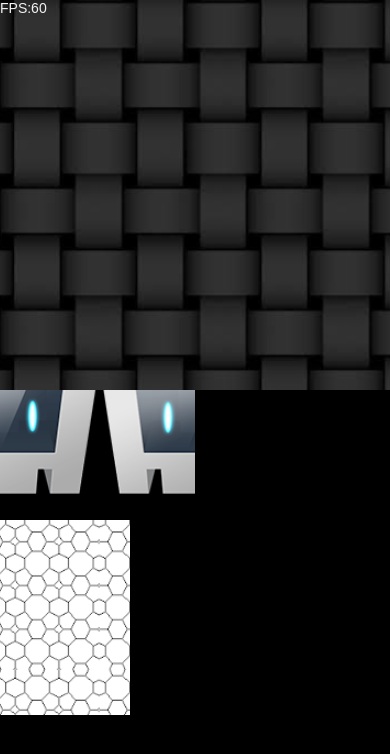
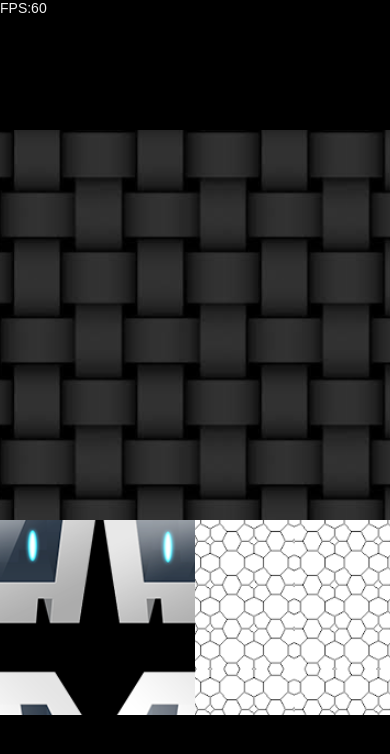
Before and after one commit to ivobos/ivobos-cordova-pixijs, a website: page www/index.html in a window 390 px wide. Drawn offline with Linux system fonts and the light colour scheme; some packages are replaced by stand-ins of ours.

Commit message:
Implement panel packer that packs 3 panels properly into a clover pattern.

```diff
--- a/tests/panelpacker/index.html
+++ b/tests/panelpacker/index.html
@@ -10,7 +10,7 @@
   <div id="qunit"></div>
   <div id="qunit-fixture"></div>
   <script src="../qunit/qunit-1.21.0.js"></script>
-  <script src="../../www/js/panelpacker/panelPacker.js"></script>
+  <script src="../../www/js/panelpacker/panelPacker2.js"></script>
   <script src="tests.js"></script>
 </body>
 </html>
--- a/www/index.html
+++ b/www/index.html
@@ -37,8 +37,7 @@
     </head>
     <body>
         <script type="text/javascript" src="js/pixi.js-3.0.9/pixi.min.js"></script>
-        <script type="text/javascript" src="js/kittykatattack/scaleToWindow.js"></script>
-        <script type="text/javascript" src="js/panelpacker/panelPacker.js"></script>
+        <script type="text/javascript" src="js/panelpacker/panelPacker2.js"></script>
         <script type="text/javascript" src="cordova.js"></script>
         <script type="text/javascript" src="js/main.js"></script>
     </body>
--- a/www/js/main.js
+++ b/www/js/main.js
@@ -38,12 +38,18 @@ var ivobos_20160125_fullwindow_main = (function() {
 
     function resizeSprites() {
         // arrange sprites on screen
-        var packResult = ivobos_panelPacker.pack(renderer.width, renderer.height, tileSprites)
+        var container = { x: 0, y: 0, w: renderer.width, h: renderer.height};
+        var layout = [
+            { w: 4, h: 4 },
+            { w: 2, h: 2 },
+            { w: 2, h: 2 }
+        ];
+        var packResult = ivobos_panelPacker2.pack(container, layout);
         for (var n = 0; n < tileSprites.length; n++) {
-            tileSprites[n].sprite.width = packResult.blocks[n].w;
-            tileSprites[n].sprite.height = packResult.blocks[n].h;
-            tileSprites[n].sprite.x = packResult.blocks[n].x;
-            tileSprites[n].sprite.y = packResult.blocks[n].y;
+            tileSprites[n].sprite.width = packResult[n].w;
+            tileSprites[n].sprite.height = packResult[n].h;
+            tileSprites[n].sprite.x = packResult[n].x;
+            tileSprites[n].sprite.y = packResult[n].y;
         }
     }
 
--- a/www/js/panelpacker/panelPacker.js
+++ b/www/js/panelpacker/panelPacker.js
@@ -1,18 +1,45 @@
+// this is broken, don't use!!
+
 var ivobos_panelPacker = (function() {
     var panelPacker = {};
 
     panelPacker.pack = function(display_w, display_h, blocks) {
+        console.log("panelPacker.pack("+display_w+","+display_h+",[");
+        for (var n = 0; n < blocks.length; n++) {
+            console.log(" { w : " + blocks[n].w + ", h : " + blocks[n].h + "},");
+        }
+        console.log("])");
+   //     console.log("panelPacker.pack("); //+display_w+","+display_h+","+blocks+")");
         var display_whratio = display_w / display_h;
+
         var result = this.packToRatio(display_whratio, blocks);
+        return result;
         // scale up to screen dimentions
         var scaleUp = Math.min(display_w / result.w, display_h / result.h)
         result.w *= scaleUp;
         result.h *= scaleUp;
-        for (n = 0; n < result.blocks.length; n++) {
+        for (var n = 0; n < result.blocks.length; n++) {
             result.blocks[n].x *= scaleUp;
             result.blocks[n].y *= scaleUp;
             result.blocks[n].w *= scaleUp;
             result.blocks[n].h *= scaleUp;
+        }
+        return result;
+    }
+
+    // given a container and a block
+    // return the block expanded in the container
+    panelPacker.expandToFit = function(container, block) {
+        var result = {};
+        var block_whratio = block.w / block.h;
+        if (container.w / block_whratio > container.h) {
+            // expand to maximum height
+            result.w = container.h * block_whratio;
+            result.h = container.h;
+        } else {
+            // expand to maximum width
+            result.w = container.w;
+            result.h = container.w / block_whratio;
         }
         return result;
     }
@@ -48,7 +75,7 @@ var ivobos_panelPacker = (function() {
         for (n = 0; n < blocks.length; n++) {
             block = blocks[n];
             if (node = this.findNode(root, block.w, block.h)) {
-                this.splitNode(node, block.w, block.h);
+                this.splitNode(node, block.w, block.h, false);
                 result.blocks[n] = {
                     x: node.x,
                     y: node.y,
@@ -73,10 +100,27 @@ var ivobos_panelPacker = (function() {
             return null;
     }
 
-    panelPacker.splitNode = function(node, w, h) {
+    panelPacker.splitNode = function(node, w, h, expand) {
+        var block;
+        if (expand) {
+            block = this.expandToFit(node, {w:w, h:h});
+        } else {
+            block = { w: w, h:h };
+        }
         node.used = true;
-        node.down  = { x: node.x,     y: node.y + h, w: node.w,     h: node.h - h };
-        node.right = { x: node.x + w, y: node.y,     w: node.w - w, h: h          };
+        node.w = block.w;
+        node.h = block.h;
+        var bigDown  =      { x: node.x,                y: node.y + block.h,  w: node.w,               h: node.h - block.h };
+        var smallDown =     { x: node.x,                y: node.y + block.h,  w: block.w,           h: node.h - block.h };
+        var smallRight =    { x: node.x + block.w,   y: node.y,               w: node.w - block.w,  h: block.h          };
+        var bigRight =      { x: node.x + block.w,   y: node.y,               w: node.w - block.w,  h: node.h          };
+        if (smallDown.w * smallDown.h > bigRight.h * bigRight.h || bigDown.w * bigDown.h > bigRight.w * bigRight.h) {
+            node.down = bigDown;
+            node.right = smallRight;
+        } else {
+            node.down = smallDown;
+            node.right = bigRight;
+        }
         return node;
     }
 
--- /dev/null
+++ b/www/js/panelpacker/panelPacker2.js
@@ -0,0 +1,129 @@
+var ivobos_panelPacker2 = (function () {
+    "use strict";
+
+    var panelPacker2 = {};
+
+    // container is { w, h, x, y}
+    // blocks is array of 3 {w, h}
+    // returns { 3 blocks array of { w, h, x, y} }
+    panelPacker2.pack = function (container, blocks) {
+        if (blocks.length === 3) {
+            return this.cloverPack(container, blocks);
+        } else {
+            return [];
+        }
+    };
+
+    // take block and expand it into container
+    // align the other two bocks to right or below
+    // container is { w, h, x, y}
+    // blocks is 3 of {w, h}
+    // returns 3 of { w, h, x, y}
+    panelPacker2.cloverPack = function (container, blocks) {
+        var result1 = this.cloverPackHorizontal(container, blocks);
+        var efficiency1 = this.packEfficiency(container, result1);
+        var result2 = this.cloverPackVertical(container, blocks);
+        var efficiency2 = this.packEfficiency(container, result2);
+        if ( efficiency1 > efficiency2) {
+            return result1;
+        } else {
+            return result2;
+        }
+    }
+
+    // pack 1st block in left
+    // pack 2nd block right of the 1st block
+    // pack 3rd block right of 1st block but below 2nd block
+    // expand grouping to fit container
+    panelPacker2.cloverPackHorizontal = function(container, blocks) {
+        var packed_blocks_w = blocks[0].w + Math.max(blocks[1].w, blocks[2].w);
+        var packed_blocks_12_h = blocks[1].h + blocks[2].h;
+        var packed_blocks_h = Math.max(blocks[0].h, packed_blocks_12_h);
+        // pick a scaling factor that will allow us to fit it in container
+        var scale = Math.min(container.w / packed_blocks_w, container.h / packed_blocks_h);
+        packed_blocks_w *= scale;
+        packed_blocks_h *= scale;
+        packed_blocks_12_h *= scale;
+        return [
+            {
+                x: container.x + ( container.w - packed_blocks_w ) / 2,
+                y: container.y + ( container.h - packed_blocks_h ) / 2,
+                w: blocks[0].w * scale,
+                h: blocks[0].h * scale
+            },
+            {
+                x: container.x + ( container.w - packed_blocks_w ) / 2 + blocks[0].w * scale,
+                y: container.y + (container.h - packed_blocks_12_h) / 2,
+                w: blocks[1].w * scale,
+                h: blocks[1].h * scale
+            },
+            {
+                x: container.x + ( container.w - packed_blocks_w ) / 2 + blocks[0].w * scale,
+                y: container.y + (container.h - packed_blocks_12_h) / 2 + blocks[1].h * scale,
+                w: blocks[2].w * scale,
+                h: blocks[2].h * scale
+            }
+        ];
+    };
+
+    // pack 1st block on top
+    // pack 2nd block below the 1st block
+    // pack 3rd block below 1st block but right of 2nd block
+    // expand grouping to fit container
+    panelPacker2.cloverPackVertical = function(container, blocks) {
+        var packed_blocks_h = blocks[0].h + Math.max(blocks[1].h, blocks[2].h);
+        var packed_blocks_12_w = blocks[1].w + blocks[2].w;
+        var packed_blocks_w = Math.max(blocks[0].w, packed_blocks_12_w);
+        // pick a scaling factor that will allow us to fit it in container
+        var scale = Math.min(container.w / packed_blocks_w, container.h / packed_blocks_h);
+        packed_blocks_w *= scale;
+        packed_blocks_h *= scale;
+        packed_blocks_12_w *= scale;
+        return [
+            {
+                x: container.x + ( container.w - packed_blocks_w ) / 2,
+                y: container.y + ( container.h - packed_blocks_h ) / 2,
+                w: blocks[0].w * scale,
+                h: blocks[0].h * scale
+            },
+            {
+                x: container.x + ( container.w - packed_blocks_12_w ) / 2,
+                y: container.y + ( container.h - packed_blocks_h ) / 2 + blocks[0].h * scale,
+                w: blocks[1].w * scale,
+                h: blocks[1].h * scale
+            },
+            {
+                x: container.x + ( container.w - packed_blocks_12_w ) / 2 + blocks[1].w * scale,
+                y: container.y + ( container.h - packed_blocks_h ) / 2 + blocks[0].h * scale,
+                w: blocks[2].w * scale,
+                h: blocks[2].h * scale
+            }
+        ];
+    };
+
+    // assumes all blocks are inside container and don't overlap
+    // container is { w, h, x, y }
+    // packed_blocks is array of { x, y, w, h}
+    // returns number between 0.0 and 1.0
+    panelPacker2.packEfficiency = function(container, packed_blocks) {
+        var available_area = container.w * container.h;
+        var block_area = 0;
+        for (var i = 0; i < packed_blocks.length; i++) {
+            block_area += packed_blocks[i].w * packed_blocks[i].h;
+        }
+        return block_area / available_area;
+    };
+
+    // check whether two blocks overlap
+    // rect1 is { x, y, w, h}
+    // rect2 is { x, y, w, h}
+    // returns true if overlap, false otherwise
+    panelPacker2.overlap = function(rect1, rect2) {
+        return !(rect1.x + rect1.w - 1 < rect2.x ||
+                rect1.x > rect2.x + rect2.w - 1 ||
+                rect1.y + rect1.h - 1 < rect2.y ||
+                rect1.y > rect2.y + rect2.h - 1)
+    }
+
+    return panelPacker2;
+}());
```
Also changed, not shown: package.json (added, +31 -0 lines), tests/panelpacker/tests.js (+127 -23 lines).
